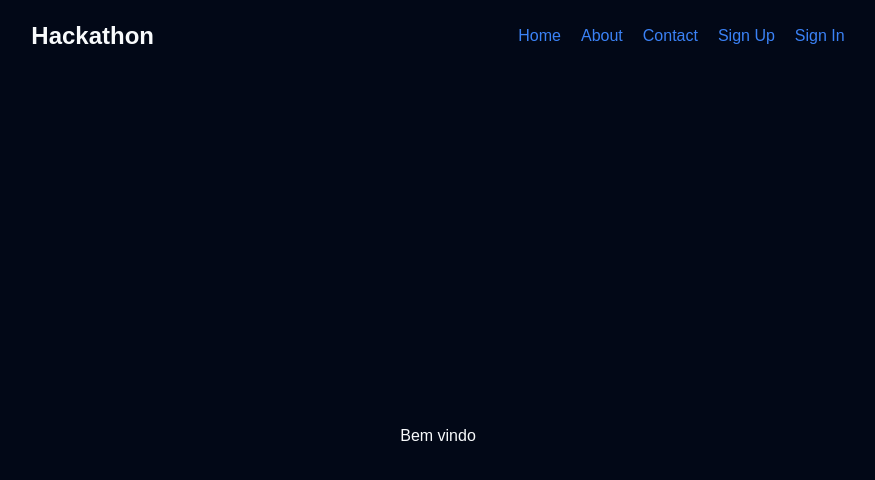
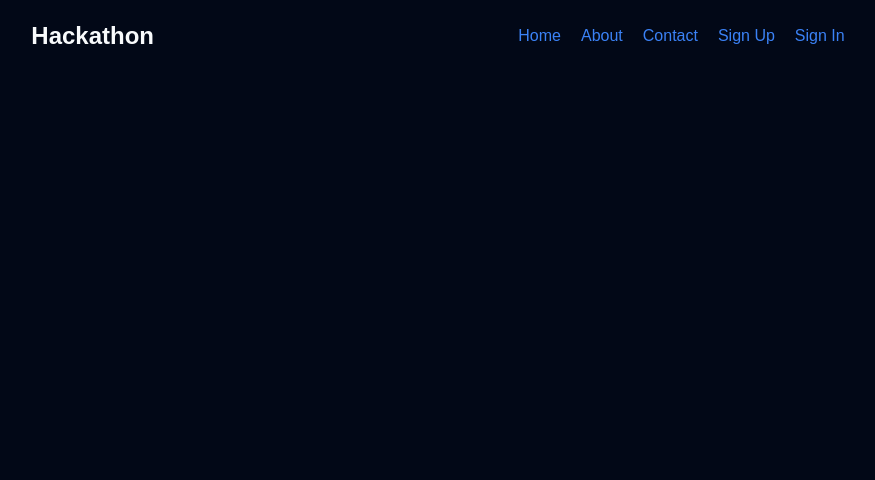
Before and after one commit to dienerld/hackathon, a Next.js app in the folder frontend/: page /app in a window 1280 px wide. Shown: the top 480 px of the page, without its empty margins (202-1077 px from the left). Built offline with nearby package versions, Linux system fonts and the light colour scheme; no server answers.

Commit message:
refactor: add call in page app

```diff
--- a/frontend/src/app/app/page.tsx
+++ b/frontend/src/app/app/page.tsx
@@ -1,14 +1,11 @@
 'use client'
-import { useSearchParams } from 'next/navigation'
+import { DialogRegister } from '@/components/DialogRegister'
 
 export default function App() {
-  const searchParams = useSearchParams()
-
-  const isFirstLogin = searchParams.get('first_login') === 'true'
   return (
     <div className="flex flex-col items-center justify-center h-full">
-      {isFirstLogin && <h1>Crie sua conta</h1>}
-      {!isFirstLogin && <h1>Bem vindo</h1>}
+
+      <DialogRegister />
     </div>
   )
 }
```
